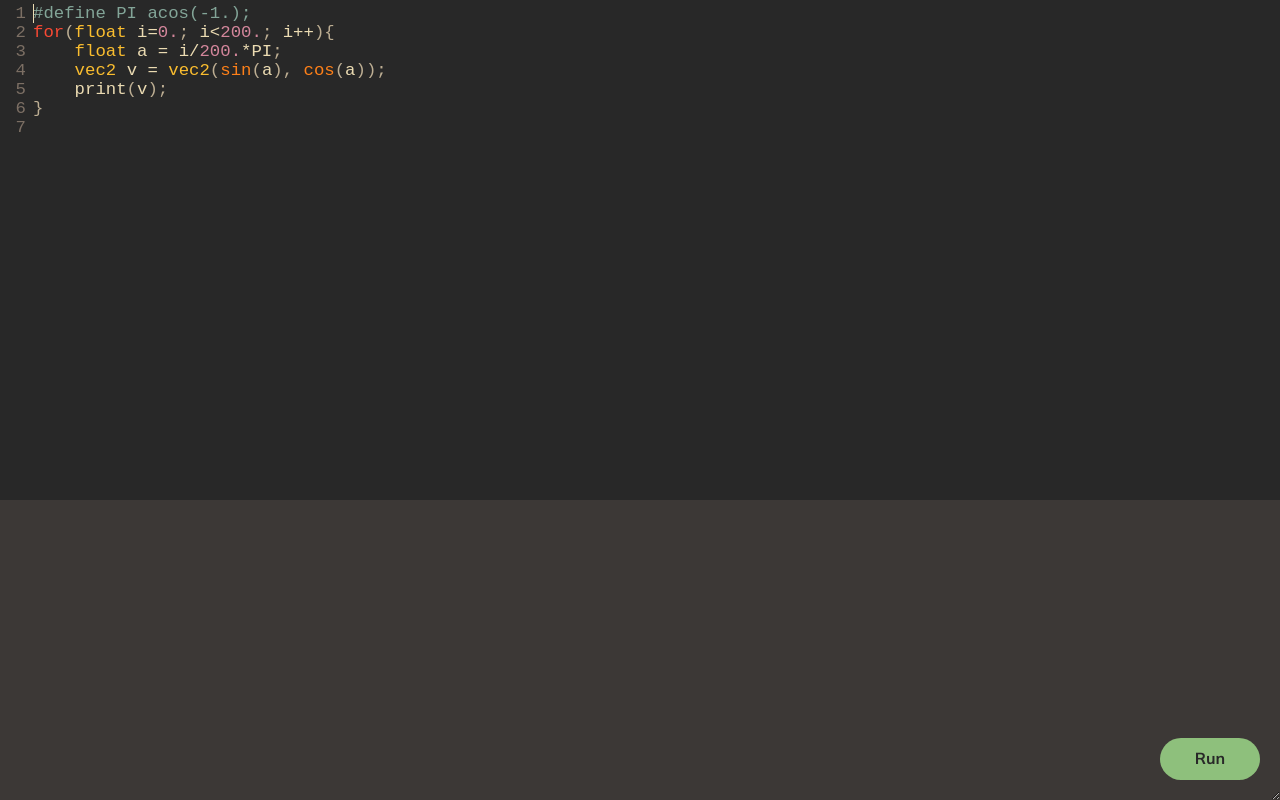
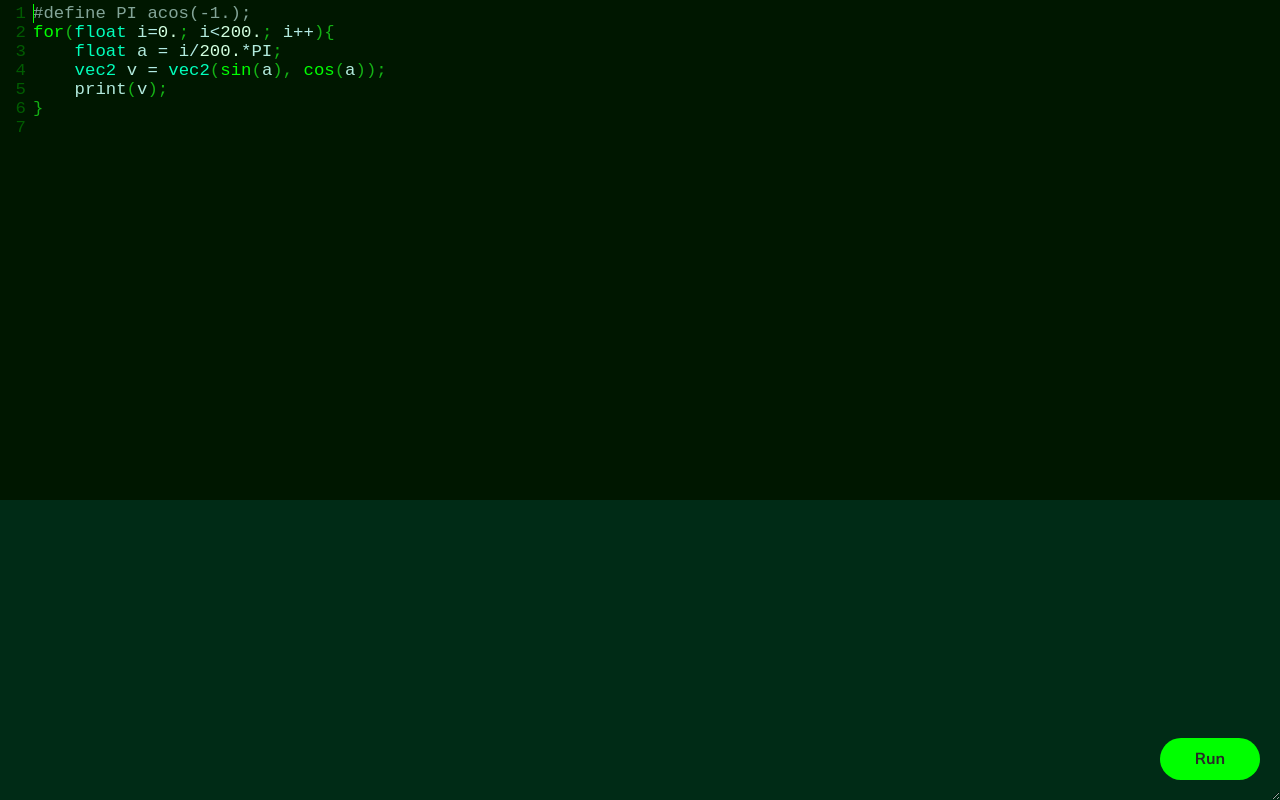
Before and after one commit to iY0Yi/GLSLRun, a website built with webpack: page dist/index.html in a window 1280 px wide. Built offline with nearby package versions, Linux system fonts and the light colour scheme; a web font is replaced by a local one; what keymaster would draw is missing.

Commit message:
theme
created an original theme.

```diff
--- a/src/editor.js
+++ b/src/editor.js
@@ -9,7 +9,7 @@ export let Editor = {
             lineNumbers: true,
             matchBrackets: true,
             mode: 'x-shader/x-fragment',
-            theme: "gruvbox-dark",
+            theme: "glslrun-dark",
             fontSize: '26pt',
             cursorBlinkRate: 530,
             smartIndent: true,
```
Also changed, not shown: dist/assets/kv.jpg, dist/css/styles.css, dist/css/themes/glslrun-dark.css (added), dist/index.html, 1 other file.
